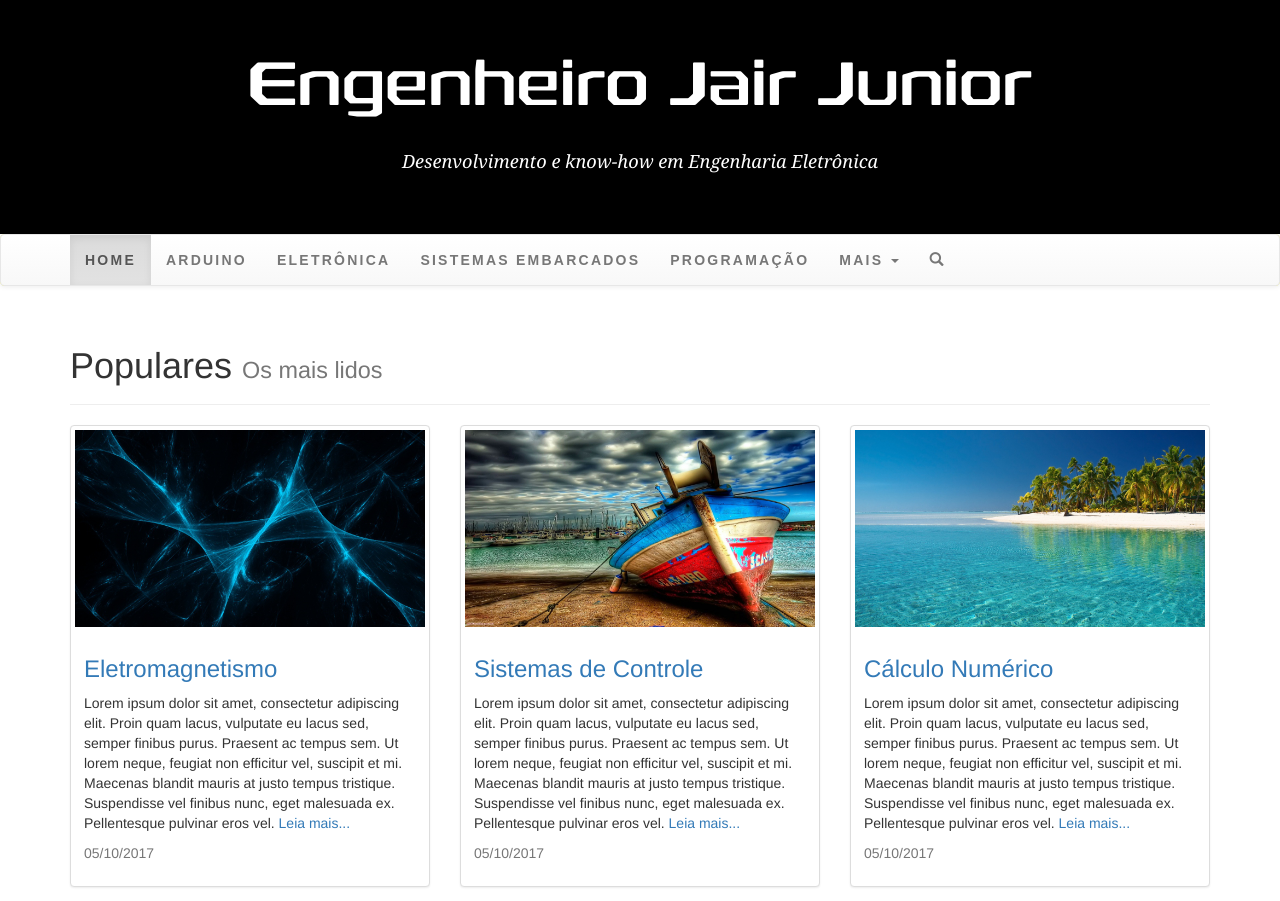
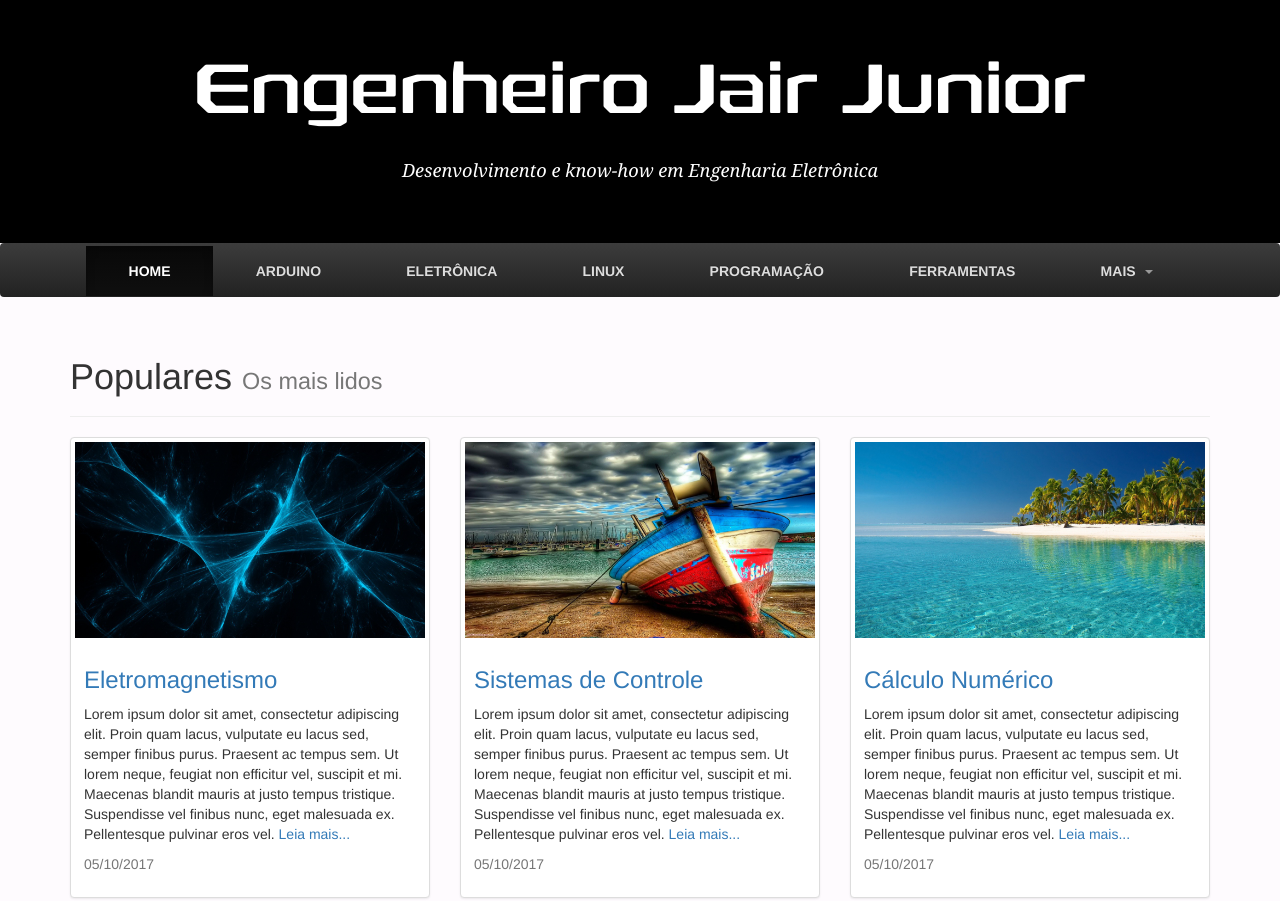
Before and after one commit to jairjunior/template-site, a plain HTML site: page index.html in a window 1280 px wide. Shown: the top 901 px of the page. Drawn offline with nearby package versions, Linux system fonts and the light colour scheme.

Commit message:
A barra de navegação superior foi totalmente refeita. Funcionando.

```diff
--- a/index.html
+++ b/index.html
@@ -30,7 +30,7 @@
 </head>
 <body>
 <!--********************************************************************-->
-<!--************************ TÍTULO DA PÁGINA ************************-->
+<!--***********************  TÍTULO DA PÁGINA  ***********************-->
 <!--********************************************************************-->
 <div class="container-fluid my-top-container">
     <div class="text-center">
@@ -40,31 +40,61 @@
 </div>
 
 <!--********************************************************************-->
-<!--************************ BARRA DE NAVEGAÇÃO ************************-->
+<!--********************  BARRA DE NAVEGAÇÃO FIXA  *********************-->
 <!--********************************************************************-->
-<nav class="navbar navbar-default my-top-navigation" data-spy="affix" data-offset-top="197">
+<div class="navbar navbar-inverse navbar-custom" data-spy="affix" data-offset-top="197" id="my-nav">
     <div class="container">
-        <ul class="nav navbar-nav">
+
+        <div class="navbar-header">
+            <div class="row">
+
+                <div class="col-sm-9 col-xs-9">
+                    <form action="" method="" role="form" class="visible-xs-inline-block">
+                        <div class="form-group my-search-field">
+                            <label for="searchField" class="sr-only">Pesquisar no site</label>
+                            <div class="input-group">
+                                <!-- <span class="input-group-addon glyphicon glyphicon-search" aria-hidden="true"></span> -->
+                                <input type="text" class="form-control" id="searchField" name="search" placeholder="Pesquisar..." required/>
+                            </div>
+                        </div>
+                    </form>
+                </div>
+
+                <div class="col-sm-3 col-xs-3">
+                    <button type="button" class="navbar-toggle" data-toggle="collapse" data-target=".navbar-collapse">
+                    <span class="icon-bar"></span>
+                    <span class="icon-bar"></span>
+                    <span class="icon-bar"></span>
+                    </button>
+                </div>
+            </div><!--/.row -->
+        </div><!--/.navbar-header -->
+
+        <div class="collapse navbar-collapse">
+            <ul class="nav navbar-nav nav-justified">
                 <li class="active"><a href="#">Home</a></li>
                 <li><a href="#">Arduino</a></li>
                 <li><a href="#">Eletrônica</a></li>
-            <li><a href="#">Sistemas Embarcados</a></li>
-            <li><a href="#">Programação</a></li>
-            <li class="dropdown">
-            <a class="dropdown-toggle" data-toggle="dropdown" href="#">Mais <span class="caret"></span></a>
-                <ul class="dropdown-menu">
+                <li><a href="#">Linux</a></li>
                 <li><a href="#">Programação</a></li>
                 <li><a href="#">Ferramentas</a></li>
+                <li class="dropdown">
+                <a href="#" class="dropdown-toggle" data-toggle="dropdown"><span class="my-nowrap">Mais &nbsp;<span class="caret"></span></span></a>
+                    <ul class="dropdown-menu">
+                        <li><a href="#">Sistemas Embarcados</a></li>
                         <li><a href="#">Processamento de Imagens</a></li>
                         <li><a href="#">Notícias</a></li>
                         <li><a href="#">Vídeos</a></li>
+                        <li><a href="#">Artigos Pessoais</a></li>
+                        <li role="separator" class="divider"></li>
+                        <li><a href="#">Sobre o Autor</a></li>
                     </ul>
                 </li>
-            <li><a href="#"><span class="glyphicon glyphicon-search" aria-hidden="true"></span></a></li>
+                <!-- <li><a href="#"><span class="glyphicon glyphicon-search" aria-hidden="true"></span></li> -->
             </ul>
-    </div>
-</nav>
-
+      </div><!--/.nav-collapse -->
+    </div><!--/.container -->
+</div><!--/.navbar -->
 
 
 
@@ -216,8 +246,8 @@
     <div class="row">
         <div class="col-lg-6 col-md-6 col-sm-6 col-xs-12">
             <div class="thumbnail">
-                <a href="imagens/digital.jpg">
-                    <img src="imagens/digital.jpg" alt="Digital" style="width:100%">
+                <a href="imagens/matrix.jpg">
+                    <img src="imagens/matrix.jpg" alt="Matrix" style="width:100%">
                 </a>
                 <div class="caption">
                     <h3><a href="#">Física Moderna</a></h3>
@@ -228,8 +258,8 @@
         </div>
         <div class="col-lg-6 col-md-6 col-sm-6 col-xs-12">
             <div class="thumbnail">
-                <a href="imagens/earth.jpg">
-                    <img src="imagens/earth.jpg" alt="Earth" style="width:100%">
+                <a href="imagens/road.jpg">
+                    <img src="imagens/road.jpg" alt="Road" style="width:100%">
                 </a>
                 <div class="caption">
                     <h3><a href="#">Sistemas de Comunicação</a></h3>
@@ -267,7 +297,17 @@
             <!-- Conteúdo das abas-->
             <div class="tab-content">
                 <div class="tab-pane fade active in" id="tab-arduino">
-                    <p class="text-justify">Lorem ipsum dolor sit amet, consectetur adipiscing elit. Ut convallis blandit nunc a molestie. Mauris eu ante facilisis, posuere diam in, iaculis dolor. Donec hendrerit placerat odio. Morbi hendrerit risus ut ante blandit fermentum. Vivamus non nisl ac quam aliquet imperdiet tempor at erat. Praesent sed ante eget ipsum blandit efficitur ac ut dolor. Aliquam erat volutpat. Ut posuere nulla magna, ut laoreet est fermentum quis. Donec non nisl sit amet tortor laoreet volutpat ut nec nisl. Pellentesque habitant morbi tristique senectus et netus et malesuada fames ac turpis egestas. Sed sollicitudin venenatis lacus ut aliquet. Nunc fermentum orci purus, et efficitur magna mollis quis. Nam eget venenatis metus. Etiam sed rutrum nunc.</p>
+                    <div class="media">
+                        <div class="media-left">
+                            <a href="#">
+                                <img class="media-object" src="..." alt="...">
+                            </a>
+                        </div>
+                        <div class="media-body">
+                            <h4 class="media-heading">Media heading</h4>
+                            <p></p>
+                        </div>
+                </div>
                 </div>
                 <div class="tab-pane fade" id="tab-eletronica">
                     <p class="text-justify">Nam et eros tellus. Aenean mattis sapien nisi, eget auctor ligula dignissim nec. In vel ligula non felis feugiat luctus. Sed aliquam tempor mi, eget accumsan purus ullamcorper sed. Nam in tellus elementum, facilisis quam id, interdum urna. Phasellus ac nibh orci. Suspendisse malesuada turpis non mauris gravida convallis. Sed eu tempor dui. Pellentesque volutpat ultricies lectus, quis condimentum nunc ultricies sed. Sed vitae vehicula ipsum, vel scelerisque orci. Sed ornare tortor ac purus auctor pharetra. Nunc dignissim, libero a varius blandit, velit lectus mattis mi, vulputate porta lectus orci quis ligula.</p>
--- a/style.css
+++ b/style.css
@@ -6,16 +6,8 @@
         font-weight: normal;
         font-style: normal;
 }
-.my-site-title{
-    font-family: rexlia;
-    font-size: 4.4em;
-    margin-bottom: 30px;
-}
-.my-site-description{
-    font-family: Georgia, serif;
-    font-size: 1.3em;
-    font-style: italic;
-
+body{
+    background-color: #FEFBFE;
 }
 .my-top-container{
     padding-top: 30px;
@@ -23,20 +15,28 @@
     background-color: black;
     color: white;
 }
-.my-top-navigation{
-    background-color: yellow;
+.my-site-title{
+    font-family: rexlia;
+    font-size: 5em;
+    margin-bottom: 30px;
 }
-.my-top-navigation a{
-    background-color: none;
-    text-transform: uppercase;
-    font-family: "Helvetica W01", Arial, Sans-serif;
-    font-weight: bold;
-    letter-spacing: 0.16em;
-    color: #F9F8F6;
-    display: inline-block;
-    width: auto;
-    margin-left: auto;
-    margin-right: auto;
+@media (max-width: 481px) {
+  .my-site-title{
+      font-size: 3.2em;
+  }
+}
+.my-site-description{
+    font-family: Georgia, serif;
+    font-size: 1.3em;
+    font-style: italic;
+}
+.my-search-field{
+    margin-left: 20px;
+    margin-top: 7px;
+    margin-bottom: 0px;
+}
+.my-nowrap{
+    white-space: nowrap;
 }
 .my-author-photo{
     margin-right: 20px;
@@ -45,23 +45,12 @@
     width: 200px;
     float: left;
 }
-
 .my-author-description{
     font-size: 16px;
     line-height: 1.8em;
 }
 
-/* Configurações para a barra de navegação superior */
-.affix {
-    top: 0;
-    width: 100%;
-}
-.affix + .container-fluid {
-    padding-top: 0px;
-}
-.navbar{
-    z-index: 100;
-}
+
 
 /* Modificação para mostrar a faixa escura atrás do título no slider */
 .carousel-caption {
@@ -102,3 +91,45 @@ footer h3 {
     padding-bottom: 10px;
     margin: 0px;
 }
+
+
+
+/* Configurações da barra de navegação superior */
+#my-nav {
+  width: 100%;
+  position:static;
+  top:-32px;
+}
+#my-nav.affix {
+   position: fixed;
+   top: 0;
+   z-index:10;
+   -webkit-transition: all .6s ease-in-out;
+}
+@media (min-width: 767px) {
+  .navbar-nav.nav-justified > li{
+      float:none;
+  }
+}
+.navbar-nav {
+  margin: 1px 1px;
+}
+.navbar-custom {
+    background-color: #000000;
+    font-weight: 700;
+    text-transform: uppercase;
+    border-width: 0px;
+}
+.navbar-custom  .navbar-nav>li>a {
+    color: #DDDDDD;
+}
+.navbar-custom  .navbar-nav li>a:hover, .navbar-nav li .open, .navbar-custom .navbar-nav .active a  {
+    background-color: #000000;
+}
+.navbar-custom .dropdown-menu{
+    right: 0;
+}
+.navbar-custom .navbar-nav>.dropdown>a .caret {
+    border-top-color: #999;
+    border-bottom-color: #999;
+}
```
Lines whose indentation alone changed are shown as unchanged.
